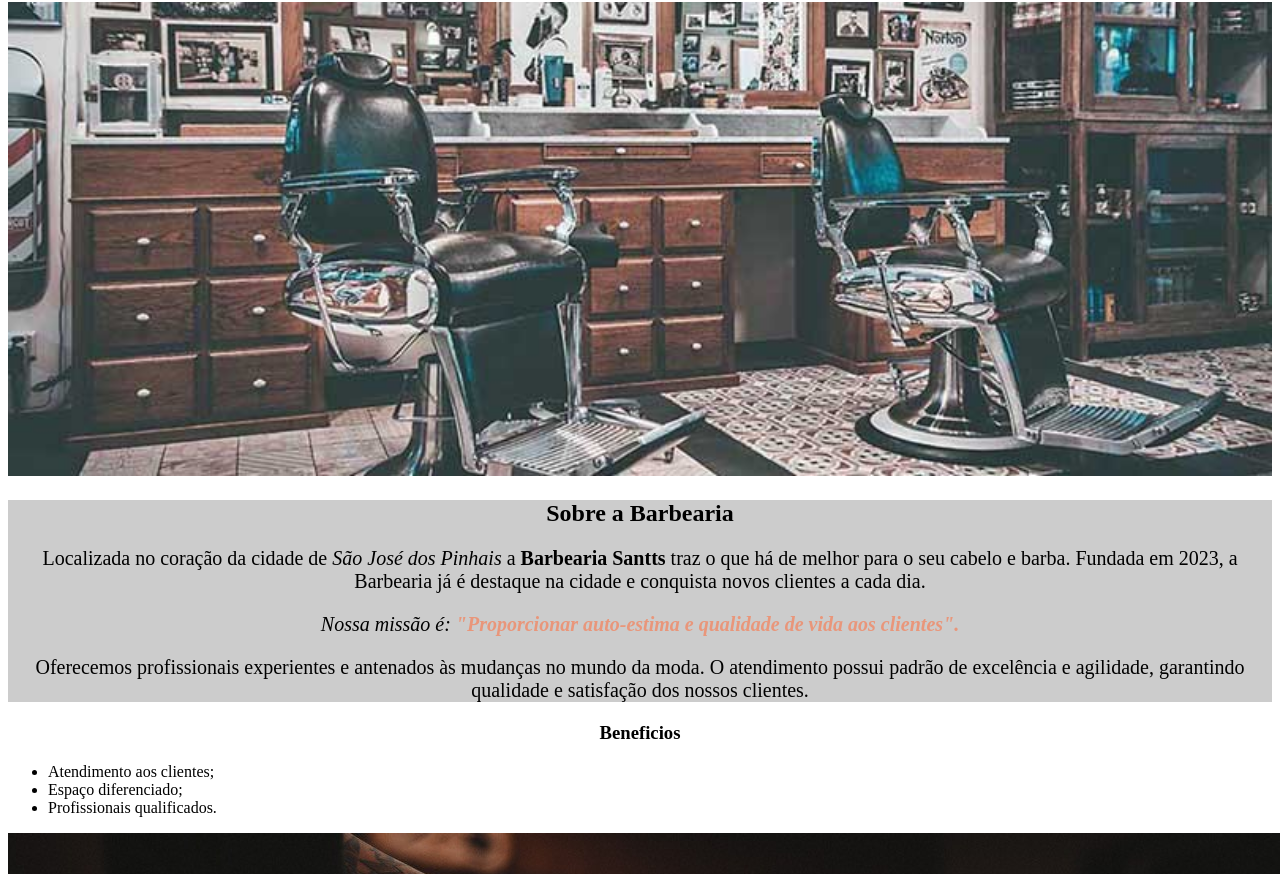
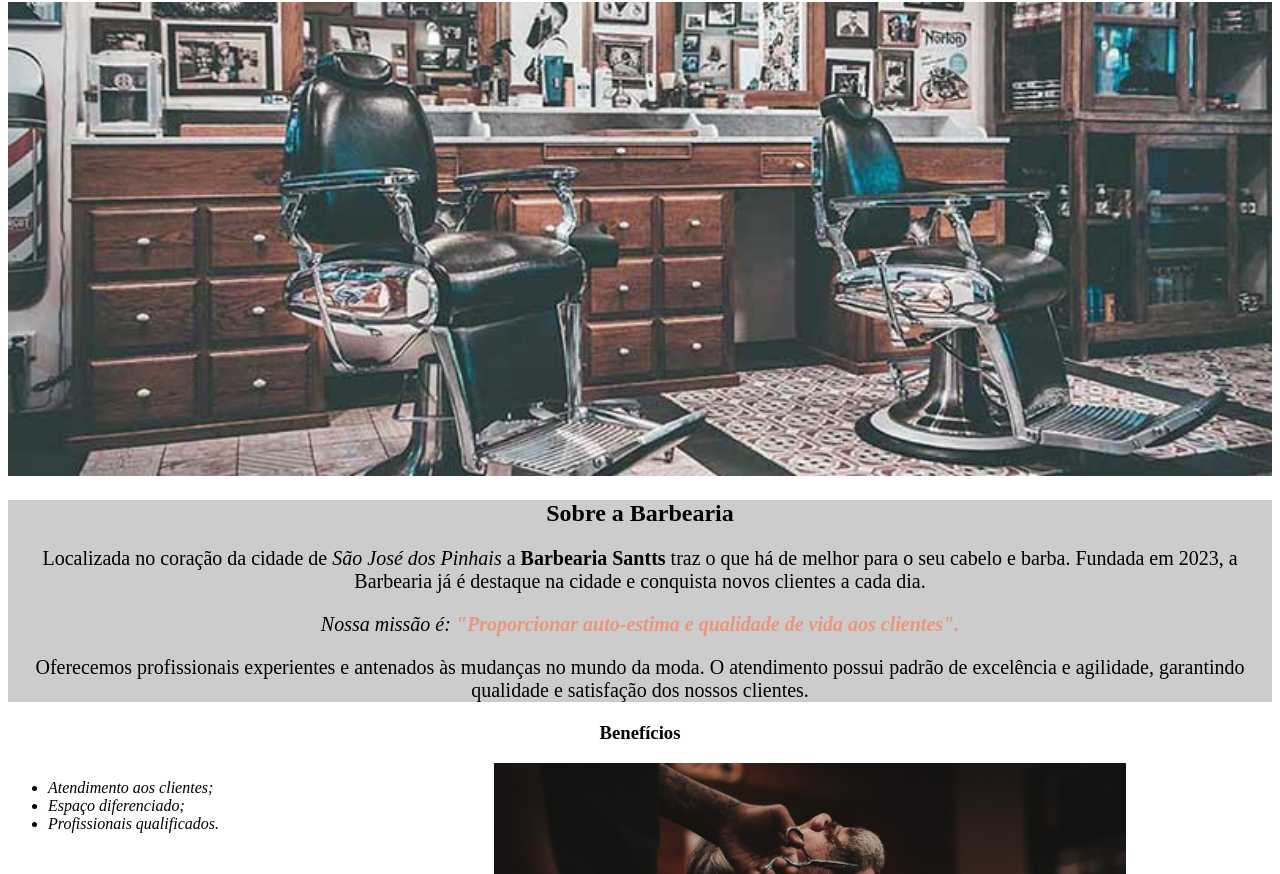
Before and after one commit to aasantts/04-04, a plain HTML site: page index.html in a window 1280 px wide. Shown: the part 78-952 px from the top of the page. Drawn offline with Linux system fonts and the light colour scheme.

Commit message:
02/05/24

```diff
--- a/index.html
+++ b/index.html
@@ -31,16 +31,16 @@
   </div>
 
   <div class="beneficios">
-  <h3 class="titulo-centralizado">Beneficios</h3>
+  <h3 class="titulo-centralizado">Benefícios</h3>
 
   <ul>
-    <li>Atendimento aos clientes;</li>
-    <li>Espaço diferenciado;</li>
-    <li>Profissionais qualificados.</li>
+    <li class="item">Atendimento aos clientes;</li>
+    <li class="item">Espaço diferenciado;</li>
+    <li class="item">Profissionais qualificados.</li>
   </ul>
 
-  <img src="beneficios.jpg">
-</div>
+  <img src="beneficios.jpg" id="beneficios">
+      </div>
 
 </body>
 
--- a/style.css
+++ b/style.css
@@ -26,6 +26,17 @@ em strong{
   width: 100%;
 }
 
-h2{
-  text-align: center;
+ul {
+  display:inline-block;
+  vertical-align: top;
+  width:20%;
+  margin-right: 15%;
 }
+
+#beneficios{
+  width: 50%;
+}
+
+.item{
+  font-style: italic;
+}
```
Also changed, not shown: produtos.html (added, +12 -0 lines), produtos.css (added).
